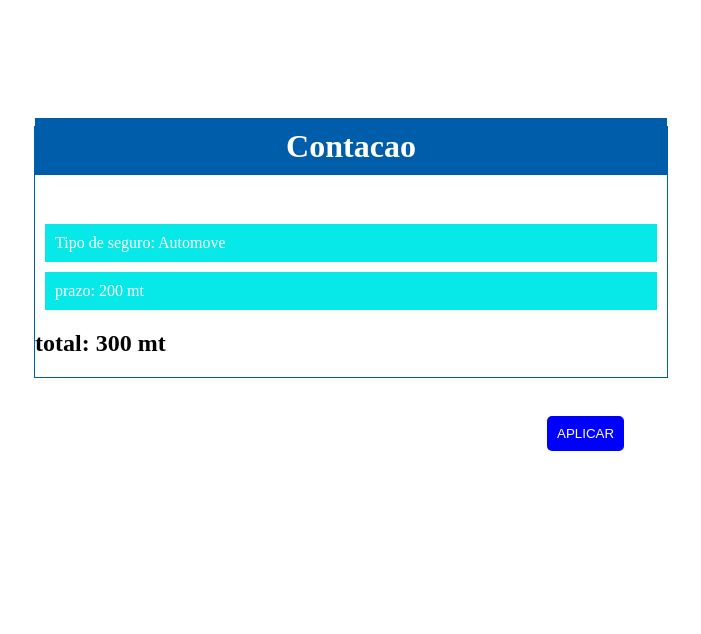
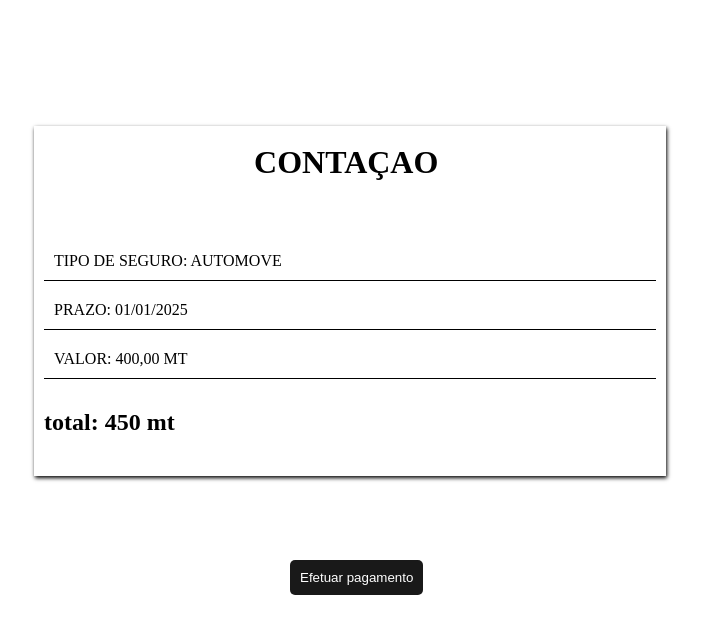
Before and after one commit to Armenio-Aguiar/PageCorect, a plain HTML site: page SubPage/cotacao.html in a window 1280 px wide. Shown: the whole page, without its empty margins (290-991 px from the left). Drawn offline with Linux system fonts and the light colour scheme.

Commit message:
uodate now

```diff
--- a/SubPage/cotacao.html
+++ b/SubPage/cotacao.html
@@ -7,50 +7,60 @@
     <style>
         .contaneir{
             background: transparent;
-            border: 1px solid  rgb(0, 93, 170);;
             display: flex;
             justify-content: center;
             width: 50%;
             margin-left: 25%;
-            height: 250px;
+            height: 350px;
             margin-top: 10%;
             flex-direction: column;
+            box-shadow: 1px 2px 4px #000;
         }
         h1{
-            background-color:  rgb(0, 93, 170);
-            color: #fff;
-            padding: 10px;
+            color: #000;
+            padding:5px;
             text-align: center;
-            margin-top: -10px;
+            position: absolute;
+            width: 48%;
+            margin-top: -20%;
+            text-transform: uppercase;
         }
         p{
             margin: 10px;
-            background-color:#07e9e9;
+            border-bottom: 1px solid #000;
             padding: 10px;
-            color: #fff;
+            color: #000;
+            text-transform: uppercase;
         }
         button{
-            margin-left: 40%;
-            top: 52%;
+            margin-left: 20%;
+            top: 70%;
             position: absolute;
             padding: 10px;
             border: none;
             outline: none;
-            background: blue;
+            background-color: rgba(0,0,0,0.9);
             color: #fff;
             border-radius: 5px;
+            cursor: pointer;
+            font-family: sans-serif;
 
+        }
+        h2{
+            position: absolute;
+            margin-left: 10px;
         }
     </style>
 </head>
 <body>
     <div class="contaneir">
-        <h1>Contacao</h1><br>
+        <h1>Contaçao</h1><br>
         <div class="content">
             <p>Tipo de seguro: Automove</p>
-            <p>prazo: 200 mt</p>
-            <h2>total: 300 mt</h2>
-            <button>APLICAR</button>
+            <p>prazo: 01/01/2025</p>
+            <p>valor: 400,00 mt</p>
+            <h2>total: 450 mt</h2>
+            <button>Efetuar pagamento</button>
         </div>
     </div>
 </body>
```
Also changed, not shown: SubPage/cadastro.html (+3 -3 lines).
